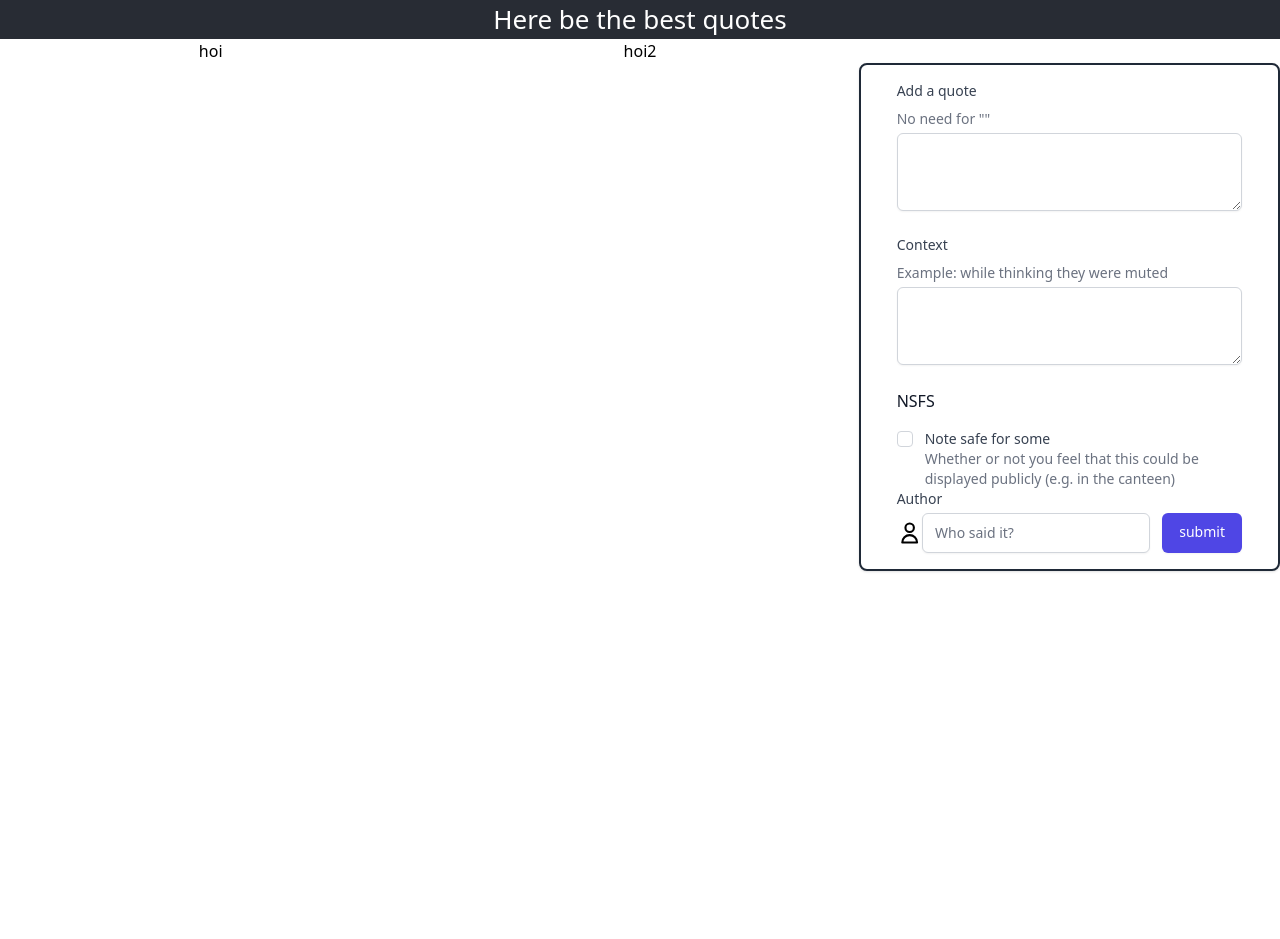
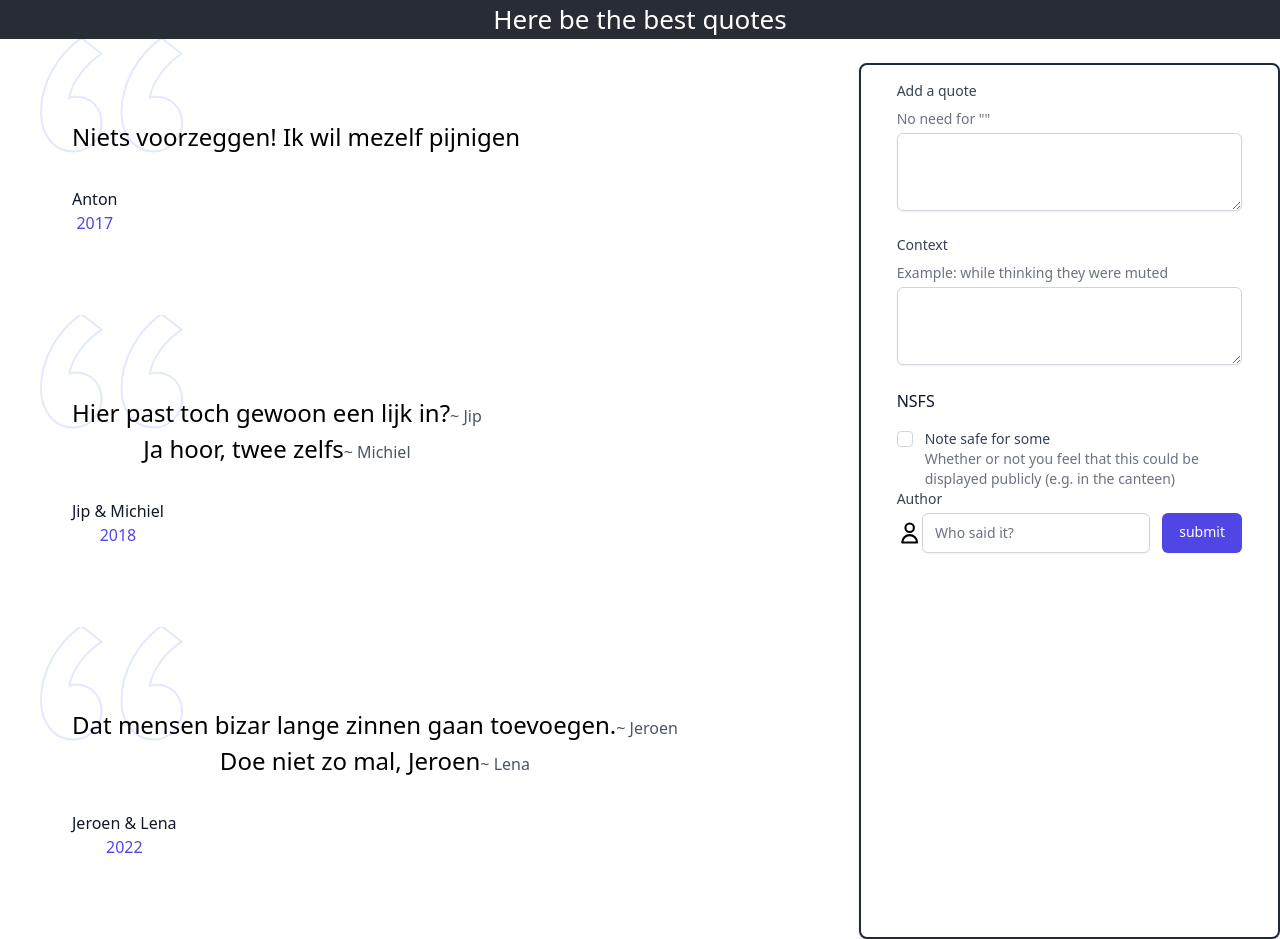
Before and after one commit to maartenleenders/quotes, a React (Create React App) app: page / in a window 1280 px wide. Before the commit the page ends 800 px from the top, so only its background shows below. Built offline with nearby package versions, Linux system fonts and the light colour scheme.

Commit message:
Messy intermediate commit for Karlijn

```diff
--- a/src/App.js
+++ b/src/App.js
@@ -1,5 +1,47 @@
 import AddForm from "./AddForm";
+import QuoteList from "./QuoteList";
 import './App.css';
+
+const exampleQuotes = [
+	{
+		"quote": [
+			{
+				"sentence": "Niets voorzeggen! Ik wil mezelf pijnigen",
+				"author": "Anton"
+			}
+		],
+		"year": 2017,
+		"language": "nl"
+	},
+	{
+		"quote": [
+			{
+				"sentence": "Hier past toch gewoon een lijk in?",
+				"author": "Jip"
+			},
+			{
+				"sentence": "Ja hoor, twee zelfs",
+				"author": "Michiel"
+			}
+		],
+		"year": 2018,
+		"language": "nl"
+	},
+	{
+		"quote": [
+			{
+				"sentence": "Dat mensen bizar lange zinnen gaan toevoegen.",
+				"author": "Jeroen"
+			},
+			{
+				"sentence": "Doe niet zo mal, Jeroen",
+				"author": "Lena"
+			}
+		],
+		"year": 2022,
+		"language": "nl"
+	}
+];
 
 function App() {
   return (
@@ -8,11 +50,8 @@ function App() {
         <p>Here be the best quotes</p>
       </header>
 	  <div className="grid grid-cols-3 gap-2">
-		<div>
-			hoi
-		</div>
-		<div>
-			hoi2
+		<div className="col-span-2">
+			<QuoteList quotes={ exampleQuotes } />
 		</div>
 		<div className="text-left mt-6 border-gray-800 border-2 px-9 py-4 rounded-lg bg-white shadow">
 			<AddForm />
--- /dev/null
+++ b/src/QuoteItem.js
@@ -0,0 +1,61 @@
+import { ReactComponent as QuoteBackground } from "./quote-background.svg";
+
+// export default function QuoteItem( { conversation } ) {
+// 	const backgroundClasses = [ "bg-red-200", "bg-blue-200", "bg-green-200" ];
+
+// 	return (
+// 		<div className={ `relative mt-4 h-52 text-black ${ backgroundClasses[ Math.floor( Math.random() * backgroundClasses.length ) ] }` }>
+// 			<div className="z-50">
+
+// 			</div>
+// 		</div>
+// 	);
+// }
+
+export default function QuoteItem( { conversation } ) {
+	let formattedQuote = [];
+
+	if ( conversation.quote.length > 1 ) {
+		formattedQuote = conversation.quote.map( ( { sentence, author }, index ) => {
+			return <p className="text-black" key={ `quote-${ author }-${ index }`} >{ sentence }<span className="text-gray-600 text-base">{ `~ ${author}` }</span></p>
+		} );
+	} else {
+		formattedQuote = <p className="text-black">{ conversation.quote[ 0 ].sentence }</p>;
+	}
+
+	return (
+	  <section className="bg-white overflow-hidden">
+		<div className="relative max-w-7xl mx-auto pt-20 pb-12 px-4 sm:px-6 lg:px-8 lg:py-20">
+		  <div className="relative lg:flex lg:items-center">
+			<div className="relative lg:ml-10">
+			  <svg
+				className="absolute top-0 left-0 transform -translate-x-8 -translate-y-24 h-36 w-36 text-indigo-200 opacity-50"
+				stroke="currentColor"
+				fill="none"
+				viewBox="0 0 144 144"
+				aria-hidden="true"
+			  >
+				<path
+				  strokeWidth={2}
+				  d="M41.485 15C17.753 31.753 1 59.208 1 89.455c0 24.664 14.891 39.09 32.109 39.09 16.287 0 28.386-13.03 28.386-28.387 0-15.356-10.703-26.524-24.663-26.524-2.792 0-6.515.465-7.446.93 2.327-15.821 17.218-34.435 32.11-43.742L41.485 15zm80.04 0c-23.268 16.753-40.02 44.208-40.02 74.455 0 24.664 14.891 39.09 32.109 39.09 15.822 0 28.386-13.03 28.386-28.387 0-15.356-11.168-26.524-25.129-26.524-2.792 0-6.049.465-6.98.93 2.327-15.821 16.753-34.435 31.644-43.742L121.525 15z"
+				/>
+			  </svg>
+			  <blockquote className="relative">
+				<div className="text-2xl leading-9 font-medium text-gray-900">
+					{ formattedQuote }
+				</div>
+				<footer className="mt-8">
+				  <div className="flex">
+					<div className="ml-4 lg:ml-0">
+					  <div className="text-base font-medium text-gray-900">{ conversation.quote.map( ( { author } ) => author ).join( " & ") }</div>
+					  <div className="text-base font-medium text-indigo-600">{ conversation.year }</div>
+					</div>
+				  </div>
+				</footer>
+			  </blockquote>
+			</div>
+		  </div>
+		</div>
+	  </section>
+	)
+  }
--- /dev/null
+++ b/src/QuoteList.js
@@ -0,0 +1,20 @@
+import QuoteItem from "./QuoteItem";
+
+export default function QuoteList( { quotes } ) {
+	console.log( quotes );
+	return (
+		<ol>
+			{
+				quotes.map( ( conversation, index ) => {
+					console.table( conversation );
+					console.log( typeof conversation )
+					return (
+						<li key={`quote-${ index }`}>
+							<QuoteItem conversation={ conversation } />
+						</li>
+					);
+				} )
+			}
+		</ol>
+	);
+}
```
Also changed, not shown: src/quote-background.svg (added).
